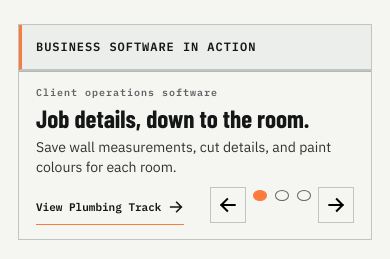
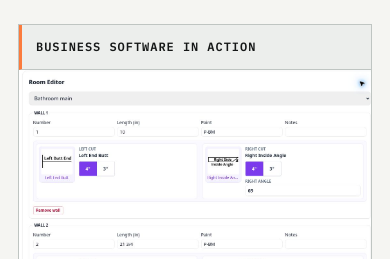
Before and after one commit to seanbman/seanburman.com, a React (Vite) app: page / in a window 390 px wide. Shown: the part 585-844 px from the top of the page. Built offline with nearby package versions, Linux system fonts and the light colour scheme; no server answers; a web font is replaced by a local one.

Commit message:
fix: stabilize showcase preview frame

```diff
--- a/src/App.css
+++ b/src/App.css
@@ -450,8 +450,10 @@
 .showcase__link{min-height:38px;border-bottom:1px solid var(--signal);font-size:11px}
 .showcase__arrow{width:36px;height:36px;border:1px solid var(--border);box-shadow:none;background:var(--paper)}
 .showcase__arrow:hover,.showcase__arrow:active{background:var(--cyan);transform:none;box-shadow:none}
-.showcase__dot{width:11px;height:11px;border:1px solid var(--muted);border-radius:50%}
+.showcase__pagination{flex:0 0 auto}
+.showcase__dot{display:inline-grid;place-items:center;flex:0 0 12px;width:12px;min-width:12px;height:12px;aspect-ratio:1;padding:0;border:1px solid var(--muted);border-radius:50%}
 .showcase__dot--active{background:var(--signal);border-color:var(--signal)}
+.showcase__media{aspect-ratio:11/5}
 .home-lower{gap:28px;padding-bottom:88px;height:auto;flex:none}
 .summary-panel,.about-panel{min-height:270px}
 .summary-panel__grid{padding:20px 18px}
@@ -518,6 +520,7 @@
   .hero__copy{min-height:0}
 }
 @media(max-width:800px){
+  .showcase__media{aspect-ratio:4/3}
   .showcase__footer{height:168px;min-height:168px}
 }
 @media(max-width:650px){
--- a/src/components/Showcase.tsx
+++ b/src/components/Showcase.tsx
@@ -1,4 +1,4 @@
-import { useState, type CSSProperties } from 'react'
+import { useState } from 'react'
 import { Link } from 'react-router-dom'
 import { ArrowIcon } from './Icons'
 import CroppedImage from './CroppedImage'
@@ -12,15 +12,11 @@ export default function Showcase() {
   const projectLink = project.homeLinkHref
     ? <a className="showcase__link" href={project.homeLinkHref} target="_blank" rel="noopener noreferrer">{project.homeLinkLabel} <ArrowIcon direction="right" /></a>
     : <Link className="showcase__link" to={projectRoute}>{project.homeLinkLabel} <ArrowIcon direction="right" /></Link>
-  const showcaseStyle = {
-    '--showcase-desktop-ratio': `${project.showcase.desktopCrop.width} / ${project.showcase.desktopCrop.height}`,
-    '--showcase-mobile-ratio': `${project.showcase.mobileCrop.width} / ${project.showcase.mobileCrop.height}`,
-  } as CSSProperties
   return <section className="showcase neo-card" aria-label="Business software showcase">
     <div className="section-bar section-bar--showcase"><span>BUSINESS SOFTWARE IN ACTION</span></div>
     <div className="showcase__main">
       <div className="showcase__viewport" role="group" aria-label={project.client + ' — ' + project.homeHeading} data-slide-index={active}>
-        <div className={'showcase__slide showcase__slide--' + project.slug} style={showcaseStyle}>
+        <div className={'showcase__slide showcase__slide--' + project.slug}>
           <Link className="showcase__media" to={projectRoute}>
             <div className="showcase__crop showcase__crop--desktop"><CroppedImage image={project.preview} crop={project.showcase.desktopCrop} /></div>
             <div className="showcase__crop showcase__crop--mobile"><CroppedImage image={project.mobilePreview || project.preview} crop={project.showcase.mobileCrop} /></div>
```
Also changed, not shown: 1 other file (tests, documents, lock files or other folders).
